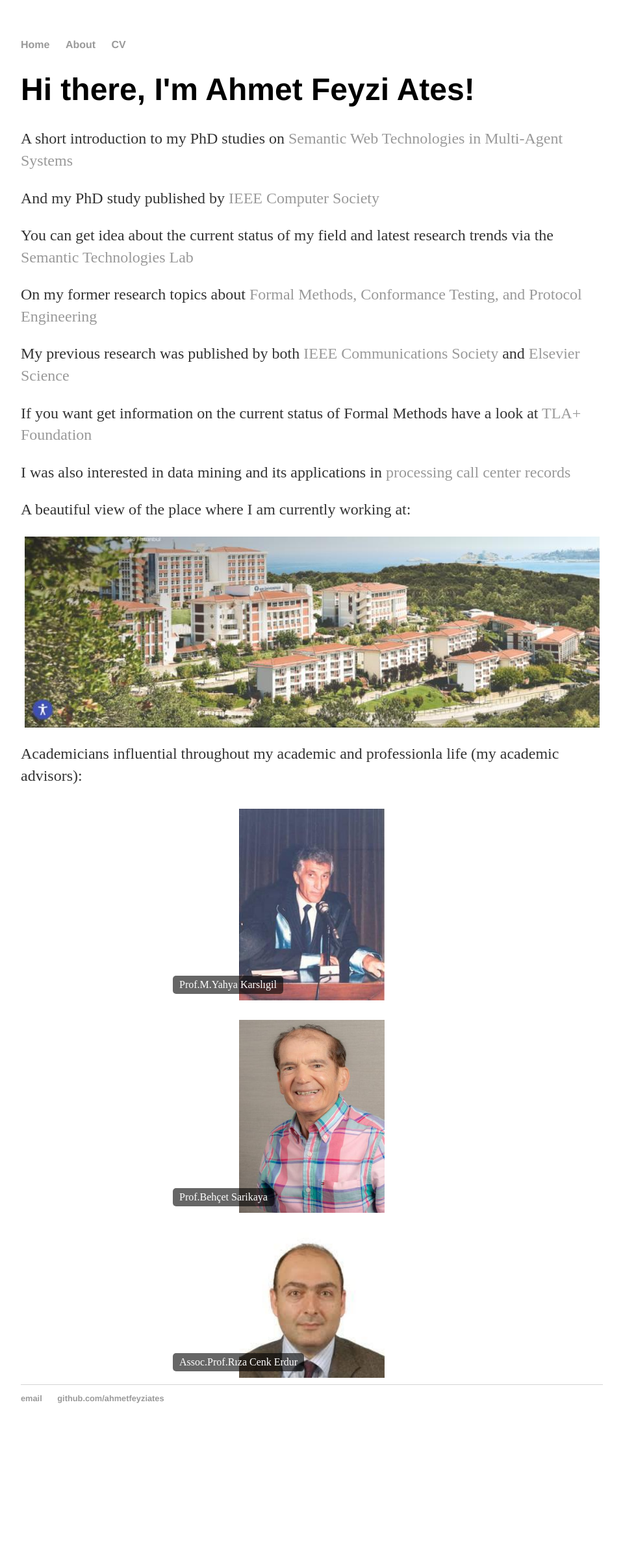
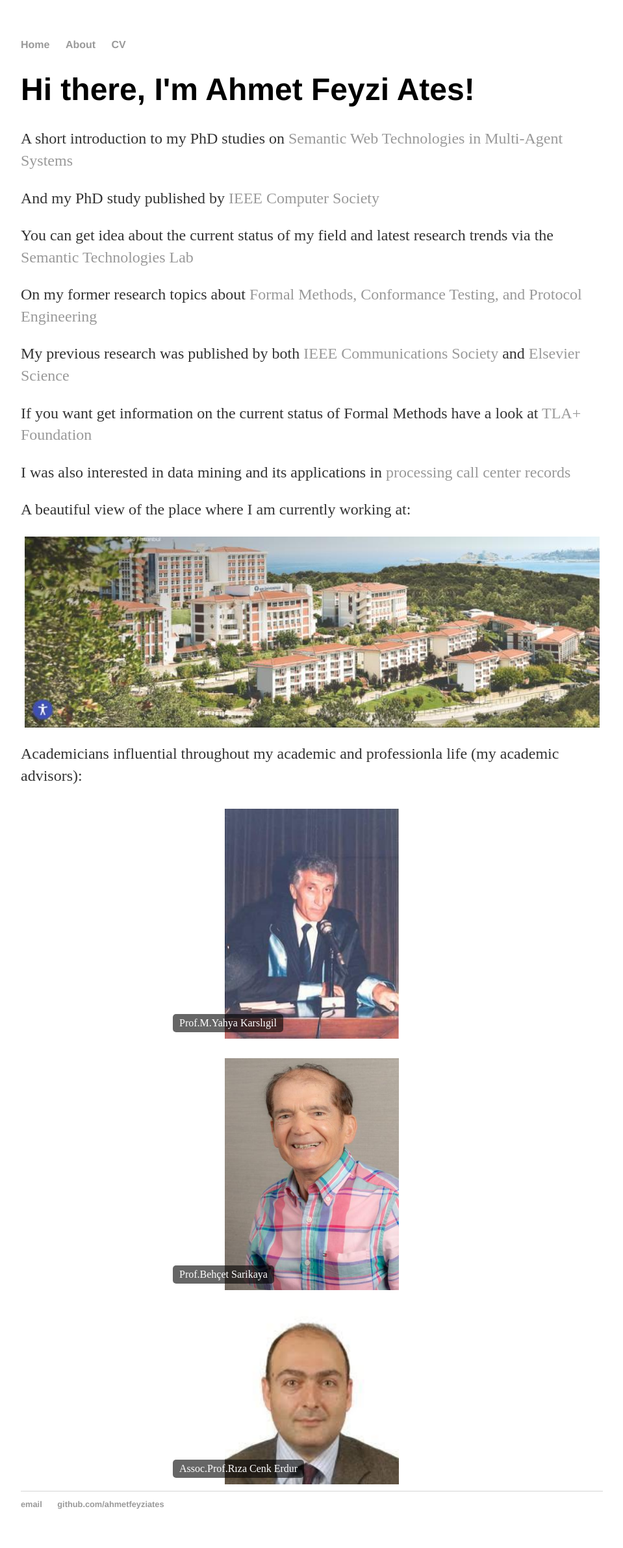
Before and after one commit to ahmetfeyziates/ahmetfeyziates.github.io, a Jekyll site: the page built from index.html, in a window 1280 px wide. Shown: the whole page at 65% size, without its empty margins (160-1119 px from the left). Built offline with Jekyll 4.4.1, drawn with Linux system fonts in a browser that asks for light colours; before the commit the page ends 2220 px from its top, so only the background shows below that.

Commit message:
Update main.css

```diff
--- a/css/main.css
+++ b/css/main.css
@@ -46,14 +46,12 @@ ul.posts li {
     display: inline-block;
     margin: 10px;
 }
-
-    .image-container img {
+.image-container img {
       width: 100%;
       height: auto;
       display: block;
 }
-
-    .image-text {
+.image-text {
       position: absolute;
       bottom: 10px; /* or top: 10px; for top */
       left: 10px;
@@ -70,6 +68,6 @@ ul.posts li {
       justify-content: center;
 }
 .image-row img {
-    width: 50%; /* adjust as needed */
+    width: 60%; /* adjust as needed */
     height: auto;
 }
```
